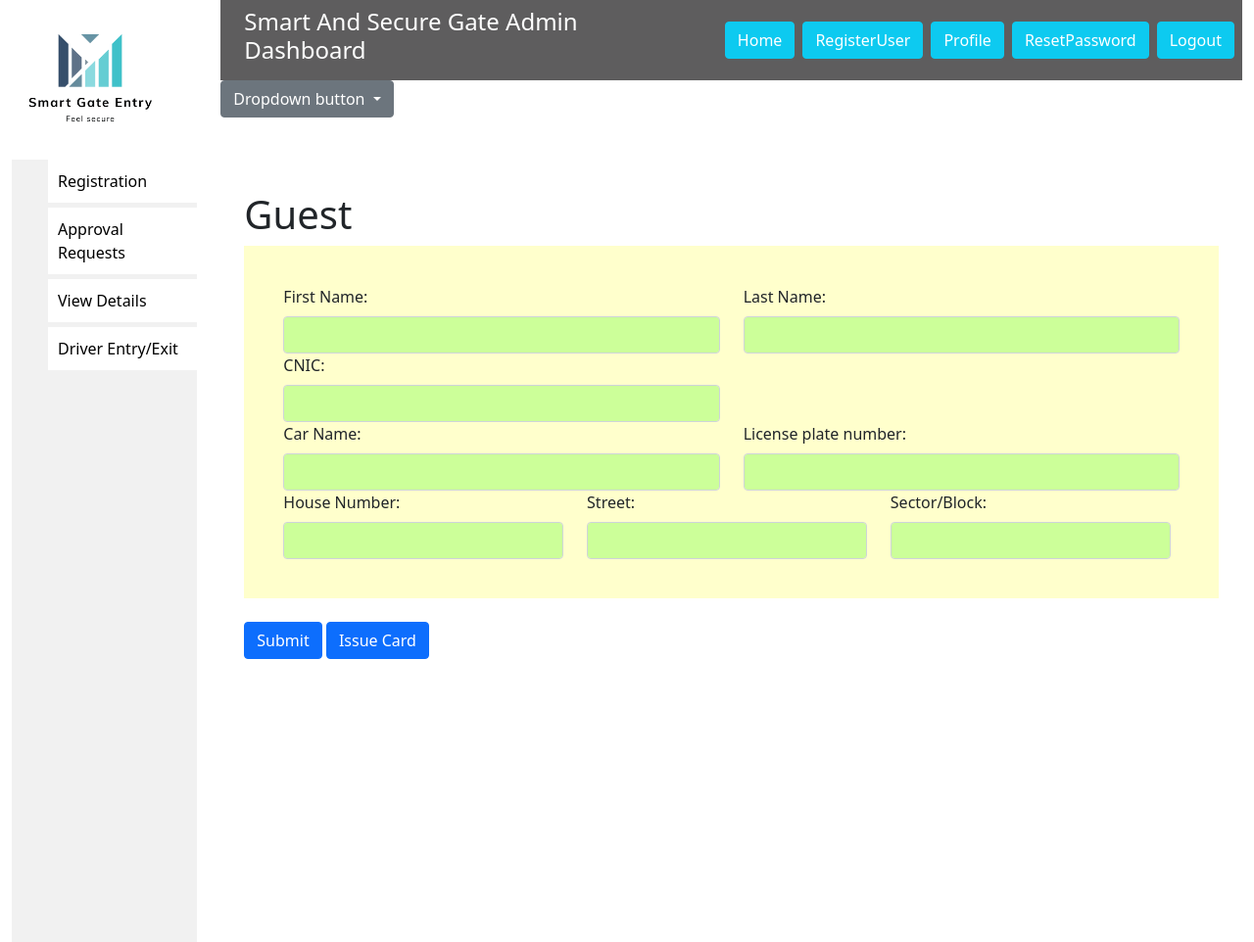
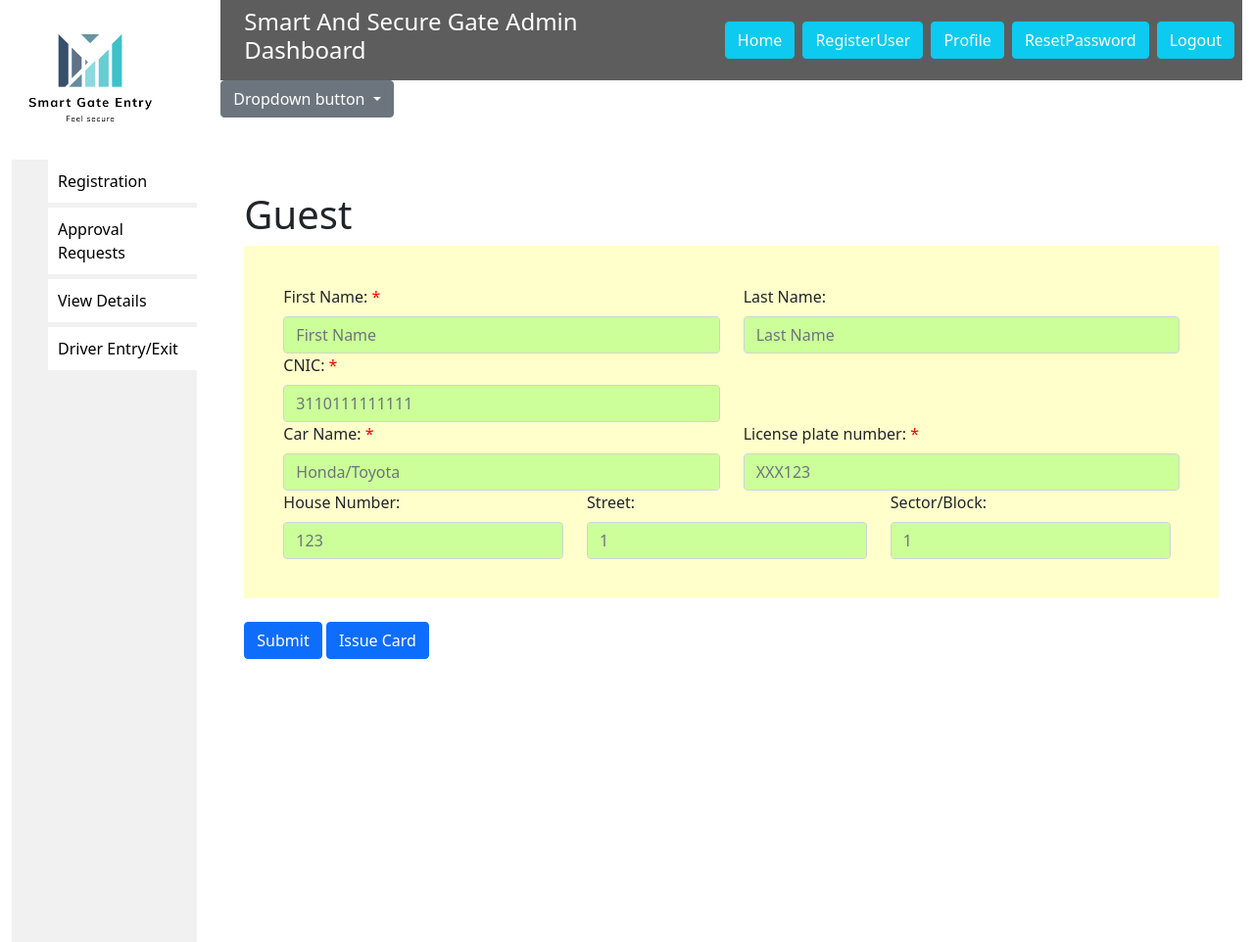
Before and after one commit to ArslanTiwana/FYP, a Django app: page /GuestRegistration in a window 1280 px wide. Shown: the top 962 px of the page at 98% size. Run offline with Django 4.2, Linux system fonts and the light colour scheme; the first user in the database is signed in; some libraries are stand-ins or nearby versions.

Commit message:
till mid part 2

```diff
--- a/fypcrud/fyp/views.py
+++ b/fypcrud/fyp/views.py
@@ -223,6 +223,7 @@ def barcode(request):
             context={
             "error_message":"Card is not authenticated"
             }
+            return(render(request,'barcode.html',context))
 
         val = str(cad.Car_Plate_number)
         print("Local Registered plate number   "+val)
--- a/fypcrud/templates/GuestRegistration.html
+++ b/fypcrud/templates/GuestRegistration.html
@@ -14,6 +14,12 @@
                 alert("Data Not Added");
             </script>
             {%endif%}
+            <style>
+                .required:after {
+                  content:" *";
+                  color: red;
+                }
+              </style>
             <div class="dropdown">
                 <button class="btn btn-secondary dropdown-toggle" type="button" id="dropdownMenuButton1"
                     data-bs-toggle="dropdown" aria-expanded="false">
@@ -34,22 +40,22 @@
                         <div class="row">
                             <div class="col-xs-12 col-sm-6 col-6">
 
-                                        <label class="form-label">First Name:</label>
-                                        <input type="text" class="form-control" value="" name="First_Name" style="background-color:rgb(204, 255, 153)">
+                                        <label class="form-label required">First Name:</label>
+                                        <input type="text" class="form-control" value="" placeholder="First Name" name="First_Name" style="background-color:rgb(204, 255, 153)" required>
 
                             </div>
                             <div class="col-xs-12 col-sm-6 col-6">
 
                                         <label class="form-label">Last Name:</label>
-                            <input type="text" class="form-control" value="" name="Last_Name" style="background-color:rgb(204, 255, 153)">
+                            <input type="text" class="form-control" value="" placeholder="Last Name" name="Last_Name" style="background-color:rgb(204, 255, 153)">
 
                             </div>
                         </div>
                         <div class="row">
                             <div class="col-xs-12 col-sm-6 col-6">
 
-                                <label class="form-label">CNIC:</label>
-                                <input type="text" class="form-control" value=""  name="CNIC" style="background-color:rgb(204, 255, 153)">
+                                <label class="form-label required">CNIC:</label>
+                                <input type="text" class="form-control" value="" placeholder="3110111111111" name="CNIC" maxlength="13" style="background-color:rgb(204, 255, 153)" required>
 
                             </div>
                         </div>
@@ -57,32 +63,32 @@
 
                         <div class="row">
                             <div class="col-xs-12 col-sm-6 col-6" >
-                                <label class="form-label">Car Name:</label>
-                                <input type="text" class="form-control" value="" name="Car_Name" style="background-color:rgb(204, 255, 153)">
+                                <label class="form-label required">Car Name:</label>
+                                <input type="text" class="form-control" value="" placeholder="Honda/Toyota" name="Car_Name" style="background-color:rgb(204, 255, 153)" required>
                             </div>
                             <div class="col-xs-12 col-sm-6 col-6">
-                                <label class="form-label">License plate number:</label>
-                            <input type="text" class="form-control" value="" name="Car_Plate_number" style="background-color:rgb(204, 255, 153)">
+                                <label class="form-label required">License plate number:</label>
+                            <input type="text" class="form-control" value="" name="Car_Plate_number" placeholder="XXX123" style="background-color:rgb(204, 255, 153)" required>
                             </div>
                         </div>
                         <div class="row">
                             <div class="col-xs-12 col-sm-6 col-3" style="width:33%" >
 
                                         <label class="form-label">House Number:</label>
-                                        <input type="text" class="form-control" value="" name="H_no" style="background-color:rgb(204, 255, 153)">
+                                        <input type="number" class="form-control" value="" placeholder="123" name="H_no" style="background-color:rgb(204, 255, 153)">
 
                             </div>
                             <div class="col-xs-12 col-sm-6 col-4" style="width:33%">
 
                                             <label class="form-label">Street:</label>
-                            <input type="text" class="form-control" value="" name="Street" style="background-color:rgb(204, 255, 153)">
+                            <input type="number" class="form-control" value="" name="Street" placeholder="1" style="background-color:rgb(204, 255, 153)">
 
 
                             </div>
                             <div class="col-xs-12 col-sm-6 col-4" style="width:33%">
 
                                             <label class="form-label">Sector/Block:</label>
-                                            <input type="text" class="form-control" style="background-color:rgb(204, 255, 153)" value="" name="Sector">
+                                            <input type="number" class="form-control" placeholder="1" style="background-color:rgb(204, 255, 153)" value="" name="Sector">
 
                                 </div>
                             </div>
--- a/fypcrud/templates/barcode.html
+++ b/fypcrud/templates/barcode.html
@@ -28,11 +28,12 @@
 
                         <div class="mb-3">
 
-                            <input type="text" maxlength="13" class="form-control" value="" name="bid" autofocus>
+                            <input type="number" maxlength="13" class="form-control" value="" name="bid" autofocus>
                         </div>
                         <button type="submit" class="btn btn-primary">Submit</button>
                     </form>
                     </div>
+                    <a  class="btn btn-primary">Allow</a>
 
                     <h3>{{error_message}} </h3>
                     <h3>{{message}} {{msg}} </h3>
--- a/fypcrud/templates/base.html
+++ b/fypcrud/templates/base.html
@@ -9,6 +9,10 @@
     <link href="https://cdn.jsdelivr.net/npm/bootstrap@5.0.2/dist/css/bootstrap.min.css" rel="stylesheet"
         integrity="sha384-EVSTQN3/azprG1Anm3QDgpJLIm9Nao0Yz1ztcQTwFspd3yD65VohhpuuCOmLASjC" crossorigin="anonymous">
     <link rel="stylesheet" href="/static/dashboard.css">
+    <script src="https://code.jquery.com/jquery-1.11.1.min.js"></script>
+    <link rel="stylesheet" type="text/css" href="https://cdn.datatables.net/1.13.1/css/jquery.dataTables.css">
+
+    <script type="text/javascript" charset="utf8" src="https://cdn.datatables.net/1.13.1/js/jquery.dataTables.js"></script>
     <title> {% block title %}{% endblock title %}
     </title>
 </head>
@@ -109,7 +113,14 @@
     <script src="https://cdn.jsdelivr.net/npm/bootstrap@5.0.2/dist/js/bootstrap.bundle.min.js"
         integrity="sha384-MrcW6ZMFYlzcLA8Nl+NtUVF0sA7MsXsP1UyJoMp4YLEuNSfAP+JcXn/tWtIaxVXM"
         crossorigin="anonymous"></script>
+    <link rel="stylesheet" type="text/css" href="https://cdn.datatables.net/1.13.1/css/jquery.dataTables.css">
 
+        <script type="text/javascript" charset="utf8" src="https://cdn.datatables.net/1.13.1/js/jquery.dataTables.js"></script>
+          <script type="text/javascript">
+      $(document).ready(function () {
+          $('#table_id').dataTable();
+      });
+  </script>
     <!-- Option 2: Separate Popper and Bootstrap JS -->
     <!--
     <script src="https://cdn.jsdelivr.net/npm/@popperjs/core@2.9.2/dist/umd/popper.min.js" integrity="sha384-IQsoLXl5PILFhosVNubq5LC7Qb9DXgDA9i+tQ8Zj3iwWAwPtgFTxbJ8NT4GN1R8p" crossorigin="anonymous"></script>
--- a/fypcrud/templates/historys.html
+++ b/fypcrud/templates/historys.html
@@ -13,7 +13,7 @@
             <h4>CNIC: {{guest.CNIC}}</h4>
             <h4>Address: House No:{{ guest.House_no }} Street:{{guest.Street}} Sector:{{guest.Sector}}</h4>
             <br>
-            <table class="table">
+            <table class="table" id="table_id">
                 <thead>
                     <tr>
                         <th scope="col">Sr #</th>
```
Also changed, not shown: fypcrud/templates/EditGuest.html (+4 -4 lines), fypcrud/templates/EditResident.html (+5 -5 lines), fypcrud/templates/ResidentRegistration.html (+9 -9 lines), fypcrud/templates/ViewDetailsGuest.html (+5 -2 lines), fypcrud/templates/ViewDetailsResident.html (+5 -2 lines), fypcrud/templates/approvalpage.html (+7 -5 lines), fypcrud/templates/base2.html (+11 -0 lines), fypcrud/templates/welcomepage.html (+7 -1 lines), fypcrud/db.sqlite3, fypcrud/static/barcodeimages/675467779090.png (added), fypcrud/test.jpg.
